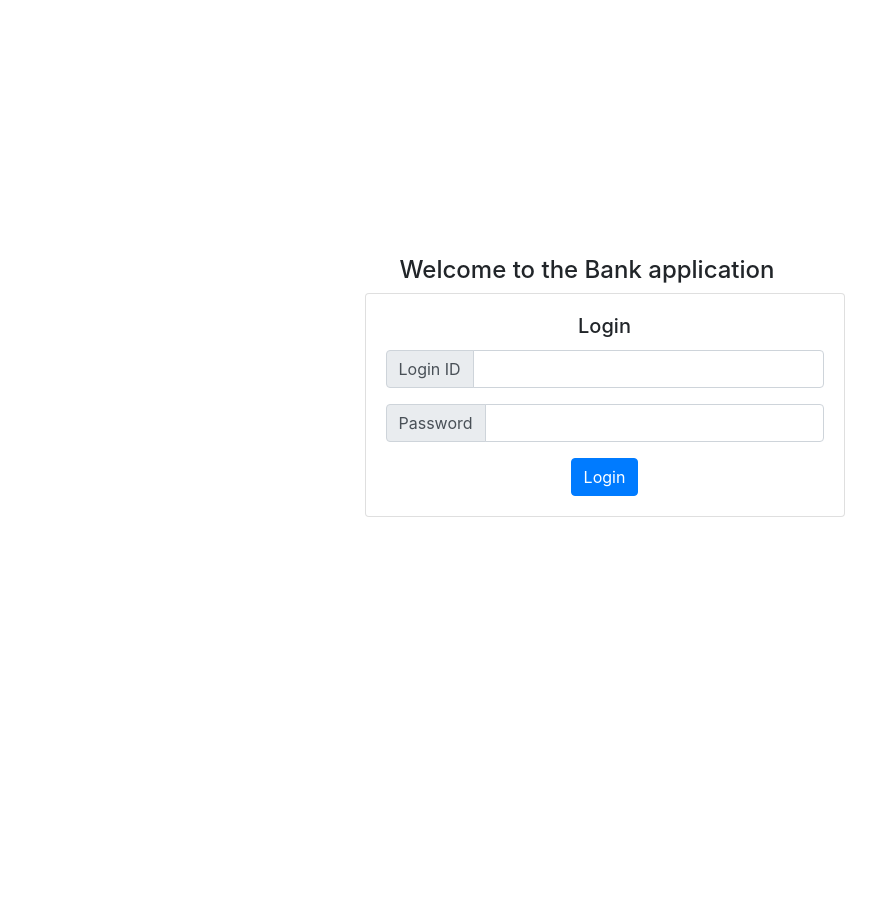
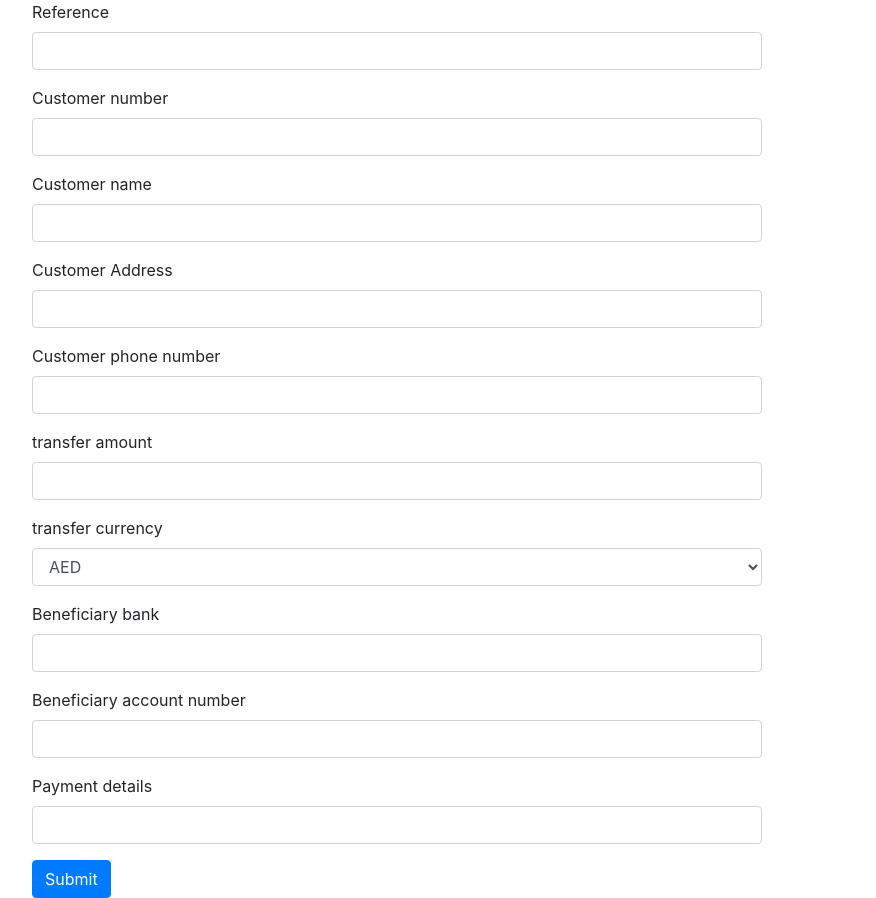
Before and after one commit to satyaroul/BankApp, an Angular app: page / in a window 1280 px wide. Shown: the whole page, without its empty margins (53-929 px from the left). Before the commit the page ends 800 px from the top, so only its background shows below. Built offline with nearby package versions, Linux system fonts and the light colour scheme.

Commit message:
new transaction created

```diff
--- a/src/app/app.component.html
+++ b/src/app/app.component.html
@@ -1 +1 @@
-<app-layout></app-layout>
+<app-new-transaction></app-new-transaction>
--- a/src/app/components/new-transaction/new-transaction.component.html
+++ b/src/app/components/new-transaction/new-transaction.component.html
@@ -1,3 +1,59 @@
-<p>
-  new-transaction works!
-</p>
+<div class="container">
+  <div class="row">
+      <div class="col-xs-12 con-sm-10 col-md-8 col-sm-offset-1 col-md-offset-1">
+    <form (ngSubmit) ="onSubmit(f)" #f="ngForm">
+      <div class="form-group">
+        <label for="reference">Reference</label>
+        <input type="text" id="reference" class="form-control" ngModel name="reference"/>
+      </div>
+      <div ngModelGroup="CustomerInfo">
+      <div class="form-group">
+        <label for="customer number">Customer number</label>
+        <input type="number" id="customer number" class="form-control" ngModel name="Customer number" />
+      </div>
+      <div class="form-group">
+        <label for="Customer name">Customer name</label>
+        <input type="text" id="Customer name" class="form-control" ngModel name="Customer name"/>
+      </div>
+      <div class="form-group">
+        <label for="customer Address">Customer Address</label>
+        <input type="text" id="customer Address" class="form-control" ngModel name="Customer Address" />
+      </div>
+      <div class="form-group">
+          <label for="customer phone number">Customer phone number</label>
+          <input type="number" id="customer phone number" class="form-control" ngModel name="customer phone number" />
+        </div>
+      </div>
+      <div class="form-group">
+        <label for="transfer amount">transfer amount</label>
+        <input type="number" id="transfer amount" class="form-control"ngModel name="transfer amount" />
+      </div>
+      <div class="form-group">
+        <label for="transfer currency">transfer currency</label>
+        <select id="transfer currency" class="form-control">
+          <option value="AED">AED</option>
+          <option value="EUR">EUR</option>
+          <option value="CHF">CHF</option>
+          <option value="MUR">MUR</option>
+          <option value="USD">USD</option>
+        </select>
+         </div>
+      <div class="form-group">
+        <label for="beneficiary bank">Beneficiary bank</label>
+        <input type="text" id="beneficiary bank" class="form-control" ngModel name="Beneficiary bank" />
+      </div>
+      <div class="form-group">
+        <label for="beneficiary account number">Beneficiary account number</label>
+        <input type="number" id="beneficiary account number" class="form-control" ngModel name="beneficiary account number"/>
+      </div>
+      <div class="form-group">
+        <label for=" payment details">Payment details</label>
+        <input type="text" id=" payment details" class="form-control" ngModel name="payment details"/>
+      </div>
+      <div>
+
+        <button class="btn btn-primary">Submit</button>
+      </div>
+    </form>
+  </div>
+</div>
--- a/src/app/components/new-transaction/new-transaction.component.ts
+++ b/src/app/components/new-transaction/new-transaction.component.ts
@@ -1,4 +1,5 @@
 import { Component, OnInit } from '@angular/core';
+import { NgForm } from '@angular/forms';
 
 @Component({
   selector: 'app-new-transaction',
@@ -12,4 +13,8 @@ export class NewTransactionComponent implements OnInit {
   ngOnInit() {
   }
 
+  onSubmit(form : NgForm){
+    console.log(form);
+  }
+
 }
```
Also changed, not shown: src/app/components/new-transaction/new-transaction.modal.ts (added, +29 -0 lines).
